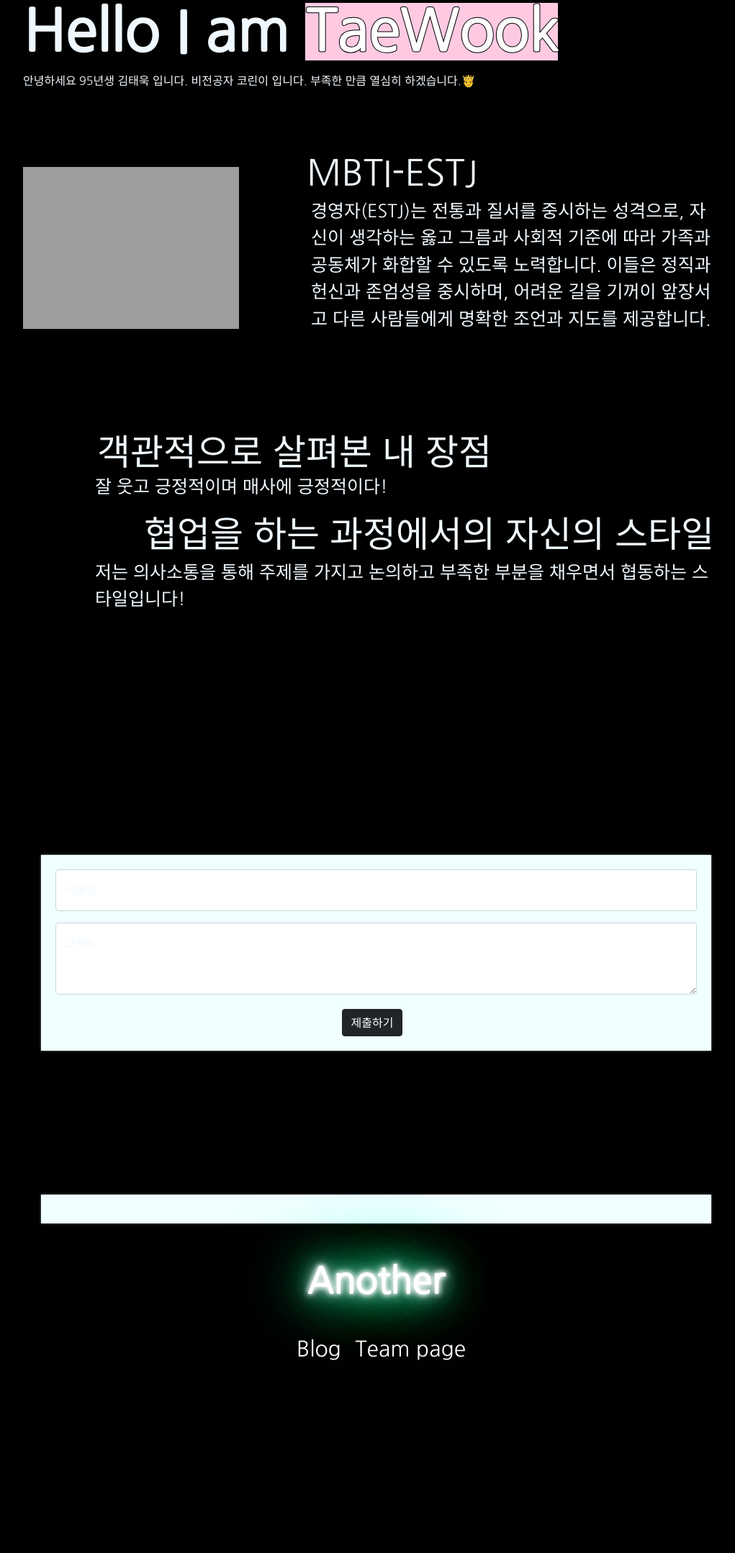
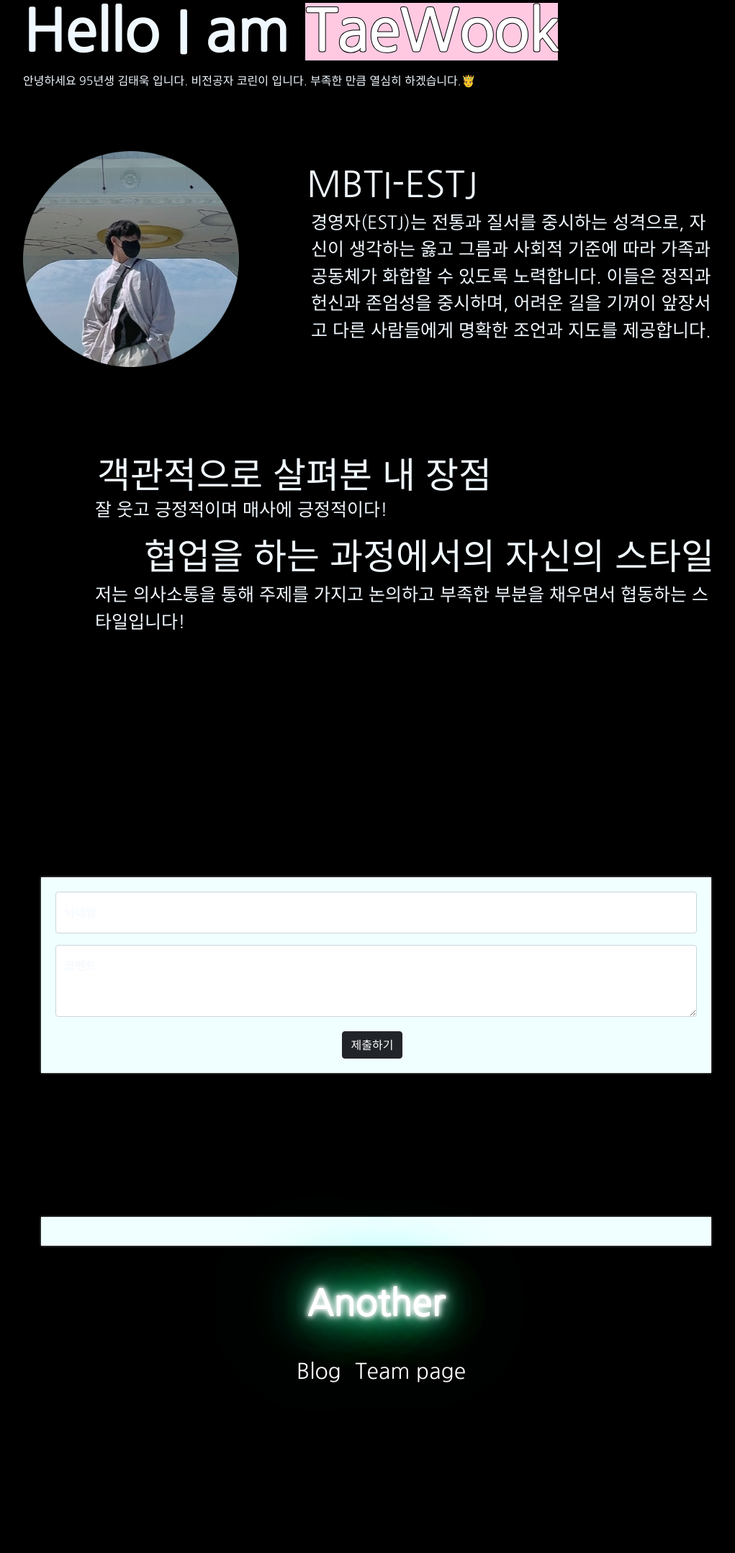
Before and after one commit to 2sel/7team.github.io, a Flask app: template templates/intro/taewook.html in a window 1280 px wide. Shown: the part 187-2345 px from the top of the page at 72% size, without its empty margins (118-1139 px from the left). Before the commit the page ends 2077 px from the top, so only its background shows below. Run offline with Flask 2, Linux system fonts and the light colour scheme; the template is opened without the code that fills it, so the values that code supplies are empty; grey boxes are pictures that could not be loaded.

Commit message:
Update taewook.html

```diff
--- a/templates/intro/taewook.html
+++ b/templates/intro/taewook.html
@@ -12,7 +12,7 @@
     crossorigin="anonymous"></script>
   <title>개인페이지</title>
 
-  <link rel="stylesheet" type="text/css" href="taewook.css">
+  <link rel="stylesheet" type="text/css" href="./../../static/intro/taewook.css">
 
   <link rel="preconnect" href="https://fonts.googleapis.com">
   <link rel="preconnect" href="https://fonts.gstatic.com" crossorigin>
@@ -33,7 +33,7 @@
 
     <div class="main">
       <div class="Information">
-        <img class="info-img" id="my-img" src="tw-modified.png">
+        <img class="info-img" id="my-img" src="./../../static/img/tw-modified.png">
         <div class="Information-info">
           <h3 class="Information-name" id="name1">MBTI-ESTJ</h3>
           <p class="Information-comment" id="commnet1">경영자(ESTJ)는 전통과 질서를 중시하는 성격으로, 자신이 생각하는 옳고 그름과 사회적 기준에 따라 가족과 공동체가
```
